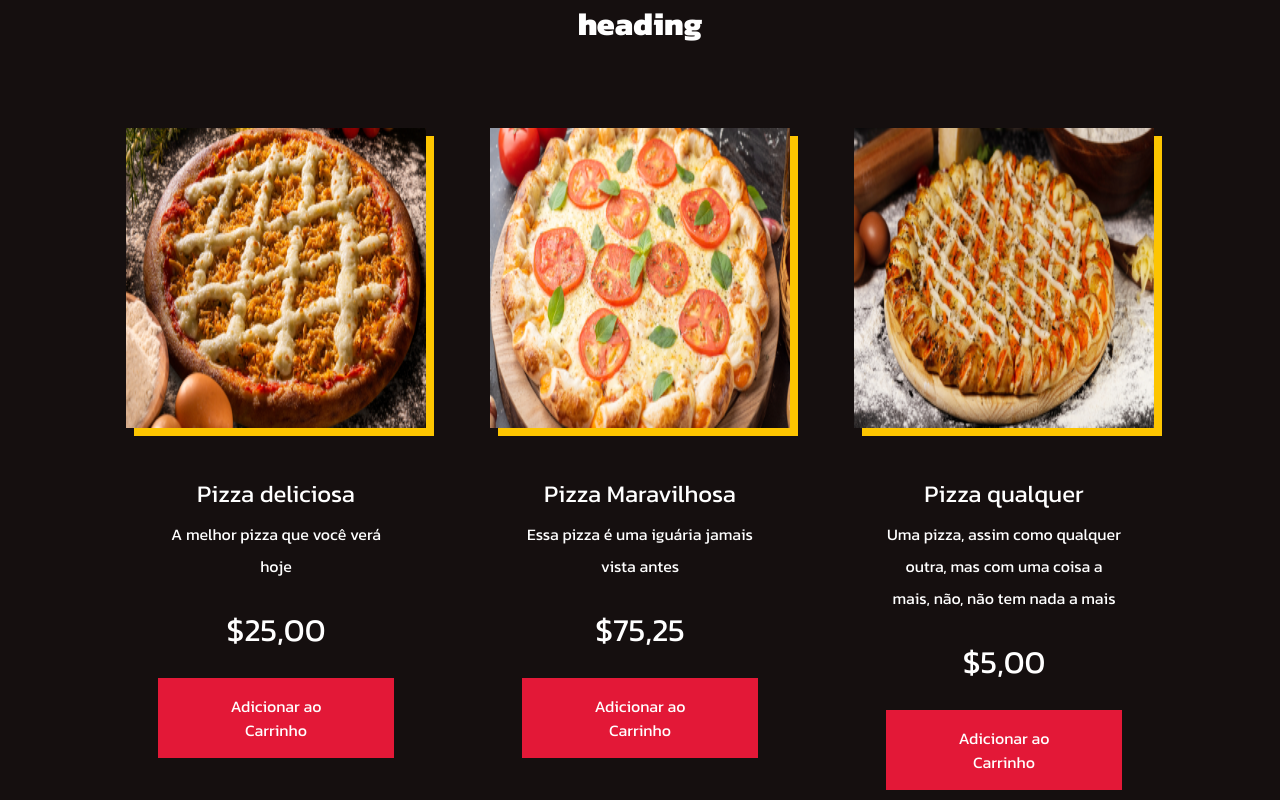
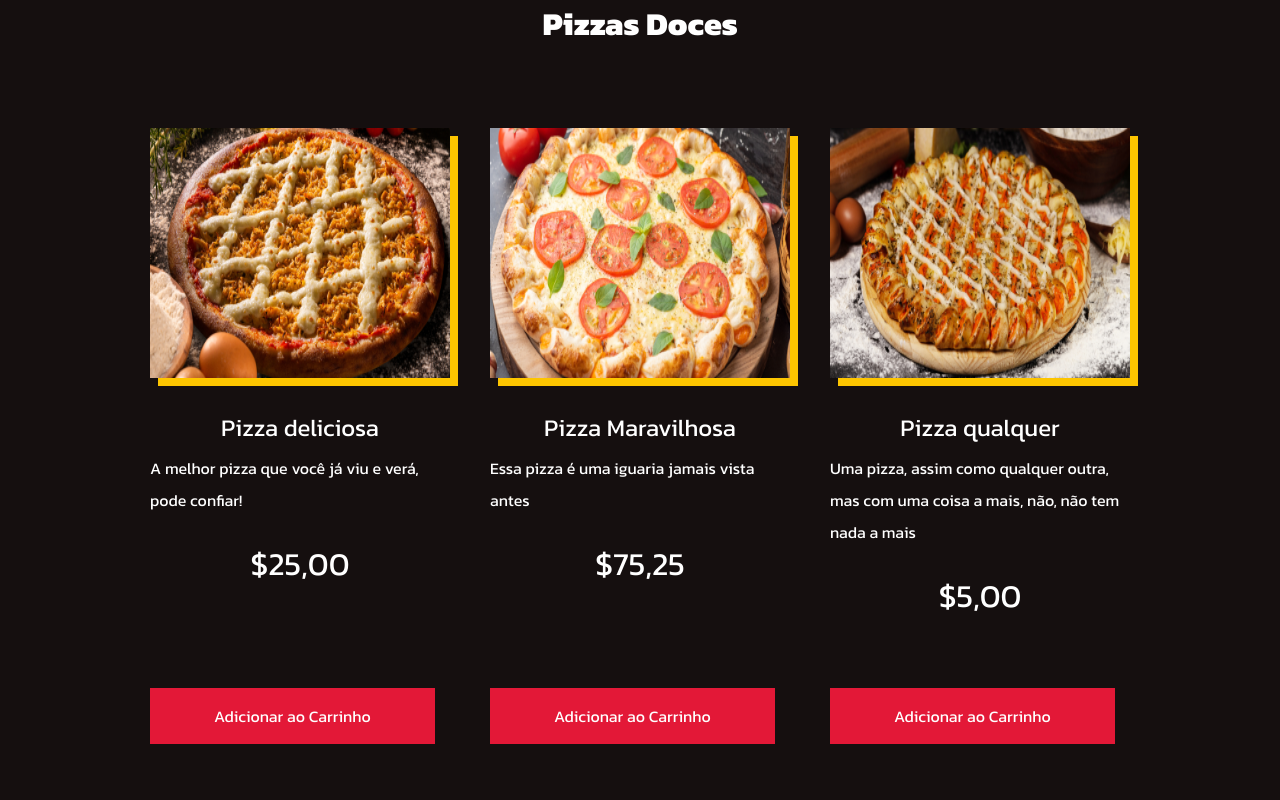
Before and after one commit to devAlexSilva/react-vendas-pizza, a React (Vite) app: page / in a window 1280 px wide. Shown: the part 880-1680 px from the top of the page. Built offline with nearby package versions, Linux system fonts and the light colour scheme.

Commit message:
style: adjustes in style

```diff
--- a/package.json
+++ b/package.json
@@ -4,7 +4,7 @@
   "version": "0.0.0",
   "type": "module",
   "scripts": {
-    "dev": "vite",
+    "dev": "vite --host",
     "build": "tsc && vite build",
     "preview": "vite preview"
   },
--- a/src/App.tsx
+++ b/src/App.tsx
@@ -9,7 +9,8 @@ export const App = () => {
       <Router>
         <GlobalStyle />
         <Hero />
-        <Product />
+        <Product heading="Pizzas Doces" />
+        <Product heading="Pizzas Salgadas" />
       </Router>
     </>
   )
--- a/src/GlobalStyles.ts
+++ b/src/GlobalStyles.ts
@@ -7,4 +7,8 @@ export const GlobalStyle = createGlobalStyle`
         padding: 0;
         font-family: 'Kanit', sans-serif;
     }
+
+    html {
+        overflow-x: hidden;
+    }
 `
--- a/src/components/products/data.ts
+++ b/src/components/products/data.ts
@@ -7,7 +7,7 @@ export const productData = [
         title: 'Pizza deliciosa',
         img: product1,
         alt: 'Pizza deliciosa',
-        desc: 'A melhor pizza que você verá hoje',
+        desc: 'A melhor pizza que você já viu e verá, pode confiar!',
         price: '$25,00',
         button: 'Adicionar ao Carrinho'
     },
@@ -15,7 +15,7 @@ export const productData = [
         title: 'Pizza Maravilhosa',
         img: product2,
         alt: 'Pizza Maravilhosa',
-        desc: 'Essa pizza é uma iguária jamais vista antes',
+        desc: 'Essa pizza é uma iguaria jamais vista antes',
         price: '$75,25',
         button: 'Adicionar ao Carrinho'
     },
--- a/src/components/products/index.tsx
+++ b/src/components/products/index.tsx
@@ -1,10 +1,10 @@
 import * as S from './style'
 import { productData as data } from './data'
 
-export const Product = () => {
+export const Product = ({ heading }: {heading: string}) => {
     return (
         <S.ProductsContainer>
-            <S.ProductsHeading>heading</S.ProductsHeading>
+            <S.ProductsHeading>{heading}</S.ProductsHeading>
             <S.ProductWrapper>
                 {
                     data.map(product => {
@@ -15,8 +15,8 @@ export const Product = () => {
                                     <S.ProductTitle>{product.title}</S.ProductTitle>
                                     <S.ProductDesc>{product.desc}</S.ProductDesc>
                                     <S.ProductPrice>{product.price}</S.ProductPrice>
+                                </S.ProductInfo>
                                     <S.ProductButton>{product.button}</S.ProductButton>
-                                </S.ProductInfo>
                             </S.ProductCard>
                         )
                     })
--- a/src/components/products/style.ts
+++ b/src/components/products/style.ts
@@ -3,7 +3,7 @@ import styled from "styled-components";
 export const ProductsContainer = styled.div`
     width: 100vw;
     min-height: 100vh;
-    padding: 5rem calc((100vw - 1300px) / 2);
+    padding: 5rem 0;
     background: #150f0f;
     color: #fff;
 `
@@ -11,19 +11,17 @@ export const ProductsContainer = styled.div`
 export const ProductWrapper = styled.div`
     display: flex;
     flex-wrap: wrap;
+    gap: 2.5rem;
     justify-content: center;
-    margin: 0 auto;
 `
 
 export const ProductCard = styled.div`
-    margin: 0 2rem;
     line-height: 2;
     width: 300px;
 `
 
 export const ProductImg = styled.img`
-    height: 300px;
-    min-width: 300px;
+    height: 250px;
     max-width: 100%;
     box-shadow: 8px 8px #fdc500;
 `
@@ -42,18 +40,23 @@ export const ProductTitle = styled.h2`
 export const ProductInfo = styled.div`
     display: flex;
     flex-direction: column;
-    justify-content: center;
     align-items: center;
-    padding: 2rem;
-    text-align: center;
+    justify-content: flex-start;
+    height: 300px;
+    padding: 1rem 0;
+
+    @media screen and (max-width: 400px) {
+        height: 200px;
+    }
+
 `
 
 export const ProductDesc = styled.p`
     margin-bottom: 1rem;
+
 `
 
 export const ProductPrice = styled.p`
-    margin-bottom: 1rem;
     font-size: 2rem;
 `
 
@@ -71,4 +74,8 @@ export const ProductButton = styled.button`
         color: #000;
         cursor: pointer;
     }
+
+    @media screen and (max-width: 400px) {
+        margin-top: 2.5rem;
+    }
 `
```
